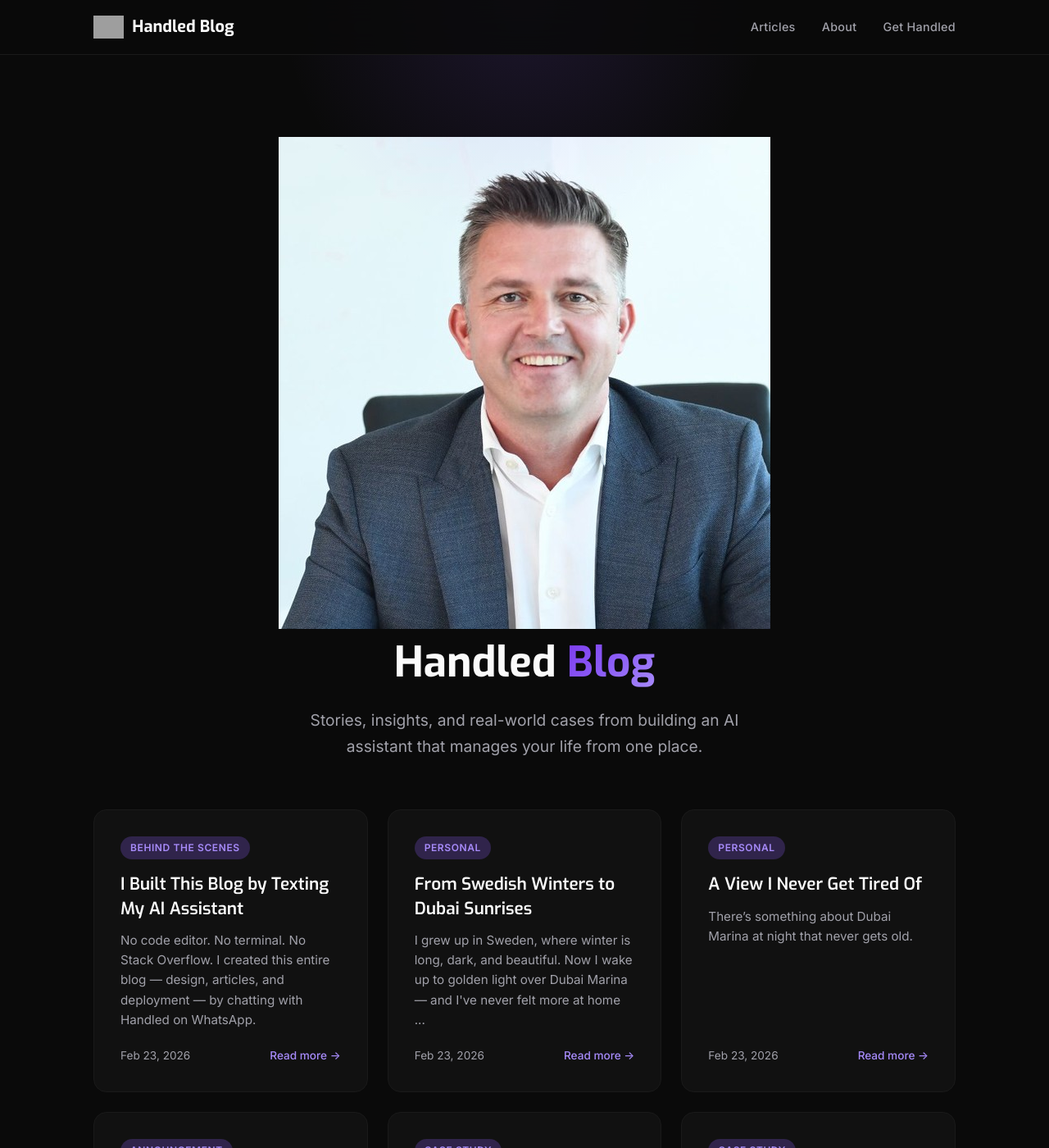
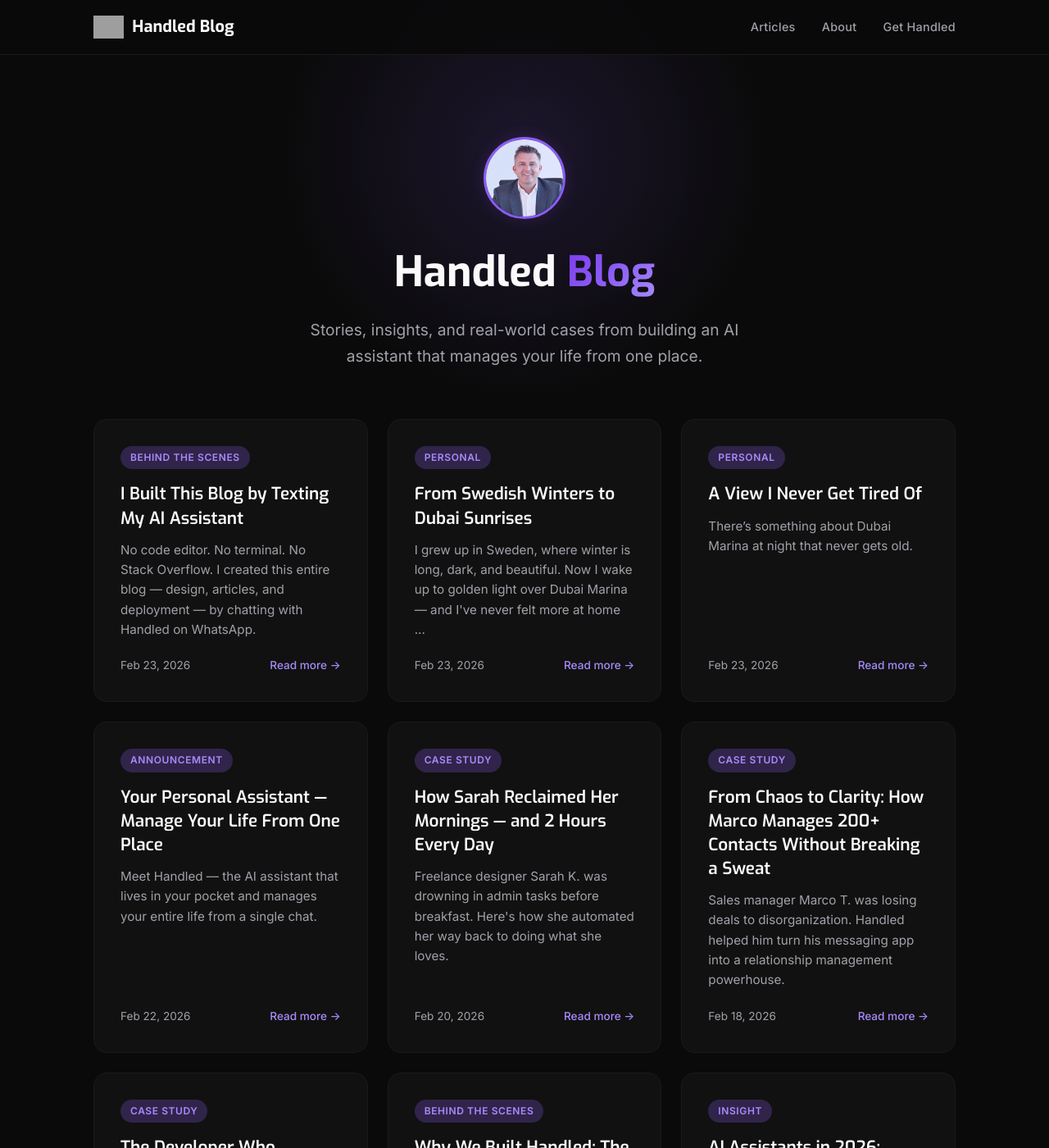
Before and after one commit to handled-sh/handled-sh.github.io, a Jekyll site: the page built from index.md, in a window 1280 px wide and 1400 px high. Shown: the whole window at 82% size. Built offline with Jekyll 4.4.1, drawn with Linux system fonts in a browser that asks for light colours; grey boxes are pictures that could not be loaded.

Commit message:
Add founder avatar CSS for homepage

```diff
--- a/assets/css/style.css
+++ b/assets/css/style.css
@@ -788,3 +788,17 @@ h1, h2, h3, h4, h5, h6 {
   display: block;
   border: 1px solid var(--border);
 }
+
+/* ─── Homepage Founder Avatar ─── */
+.hero-founder {
+  margin-bottom: 24px;
+}
+
+.founder-avatar {
+  width: 100px;
+  height: 100px;
+  border-radius: 50%;
+  object-fit: cover;
+  border: 3px solid var(--purple);
+  box-shadow: 0 0 20px var(--purple-glow);
+}
```
